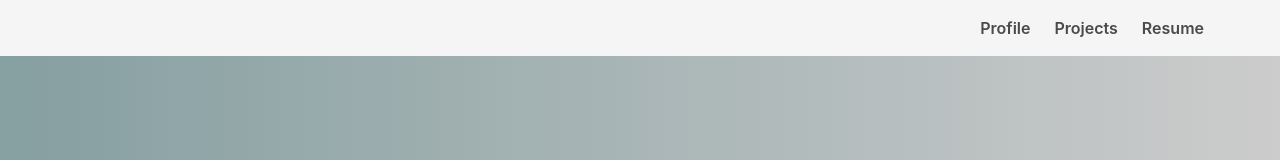
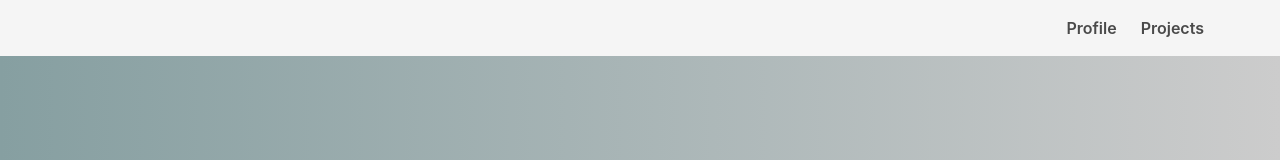
Before and after one commit to TomTomCoffey/MySite, a Vue app: page /#/ in a window 1280 px wide. Shown: the top 160 px of the page. Built offline with nearby package versions, Linux system fonts and the light colour scheme.

Commit message:
Reformatting

```diff
--- a/src/components/NavBar.vue
+++ b/src/components/NavBar.vue
@@ -30,7 +30,7 @@ const isMenuActive = ref(false);
               <RouterLink to="/projects" class="navbar-item"
                 >Projects</RouterLink
               >
-              <RouterLink to="/resume" class="navbar-item">Resume</RouterLink>
+              <!-- <RouterLink to="/resume" class="navbar-item">Resume</RouterLink> -->
             </div>
           </div>
         </div>
```
Also changed, not shown: src/views/Resume.vue (+7 -0 lines).
